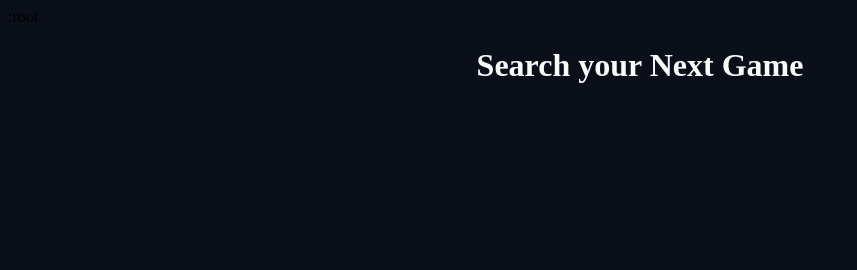
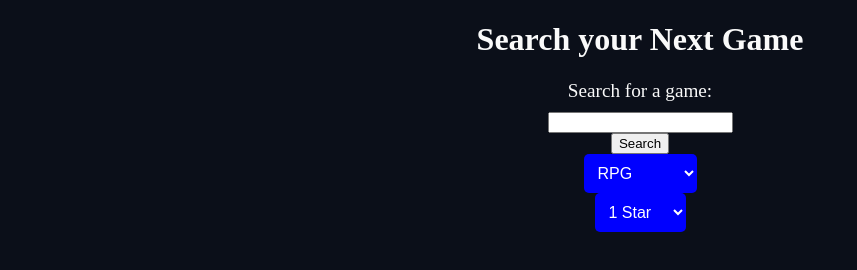
Before and after one commit to MoeGZack/4WP3-Assignment-2, a website: page index.html in a window 1280 px wide. Shown: the whole page, without its empty margins (0-857 px from the left). Drawn offline with Linux system fonts and the light colour scheme.

Commit message:
Added styles for drop down and button on front end

```diff
--- a/index.html
+++ b/index.html
@@ -1,4 +1,4 @@
-:root<!DOCTYPE html>
+<!DOCTYPE html>
 <html lang="en">
 <head>
   <meta charset="UTF-8">
@@ -11,10 +11,28 @@
 <body>
   <h1>Search your Next Game</h1>
 
+ <form id="search-form">
+    <label for="search">Search for a game:</label>
+    <input type="text" id="search" name="search" required>
+    <button type="submit">Search</button>
 
+    <select name="Select Genre" id="genre" >
+      <option value="RPG">RPG</option>
+      <option value="Action">Action</option>
+      <option value="Adventure">Adventure</option>
+      <option value="Strategy">Strategy</option>
+      <option value="Sports">Sports</option>
+      <option value="Indie">Indie</option>
+    </select>
 
-
-
+    <select name="rating"  id="rating">
+      <option value="1">1 Star</option>
+      <option value="2">2 Stars</option>
+      <option value="3">3 Stars</option>
+      <option value="4">4 Stars</option>
+      <option value="5">5 Stars</option>
+  </form>
+<div id="results"></div>
 
 </body>
 
--- a/styles.css
+++ b/styles.css
@@ -8,3 +8,27 @@ h1 {
  color: #fafafa;
   text-align: center;
 }
+
+form {
+  display: flex;
+  flex-direction: column;
+  align-items: center;
+  margin-top: 20px;
+
+}
+
+label {
+  color: #fafafa;
+  font-size: 1.2em;
+  margin-bottom: 10px;
+}
+
+select {
+  padding: 10px;
+  font-size: 1em;
+  border: none;
+  border-radius: 5px;
+  background-color: var(--main-color);
+  color: #fff;
+  cursor: pointer;
+}
```
